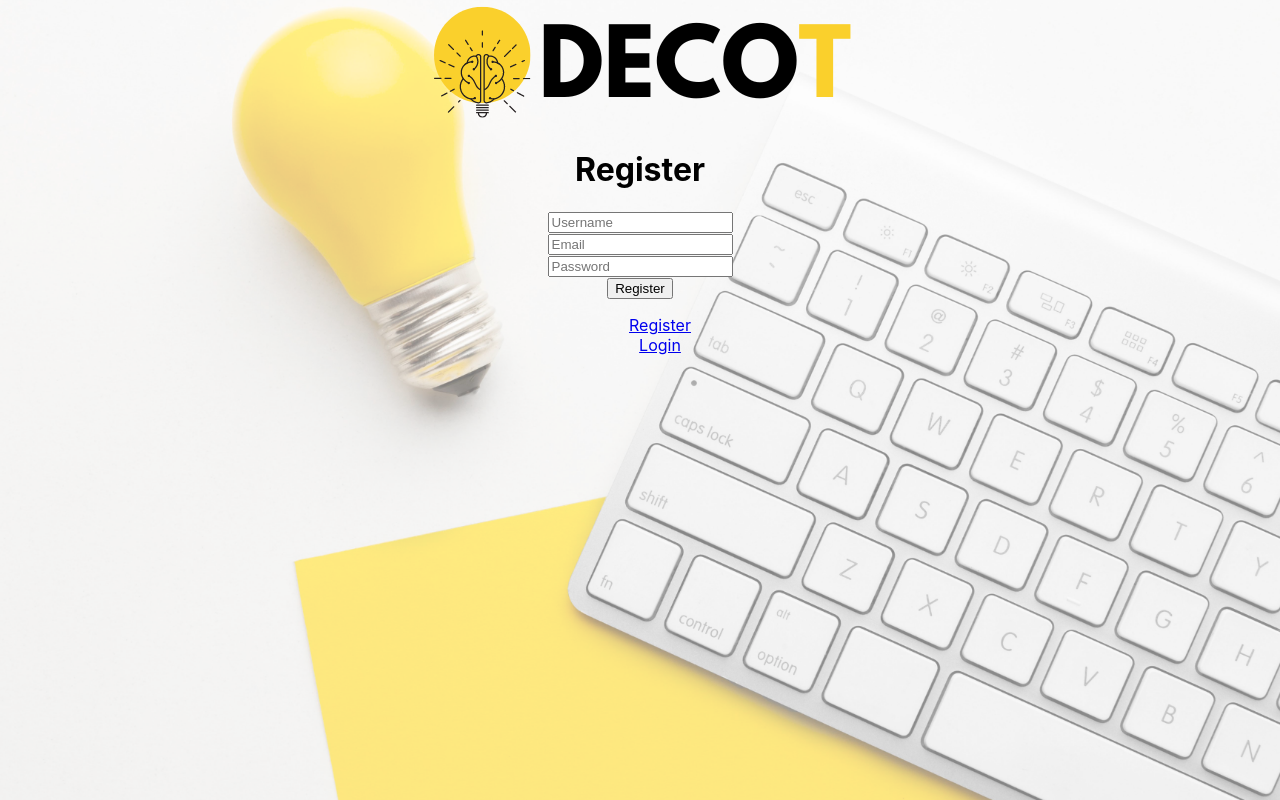
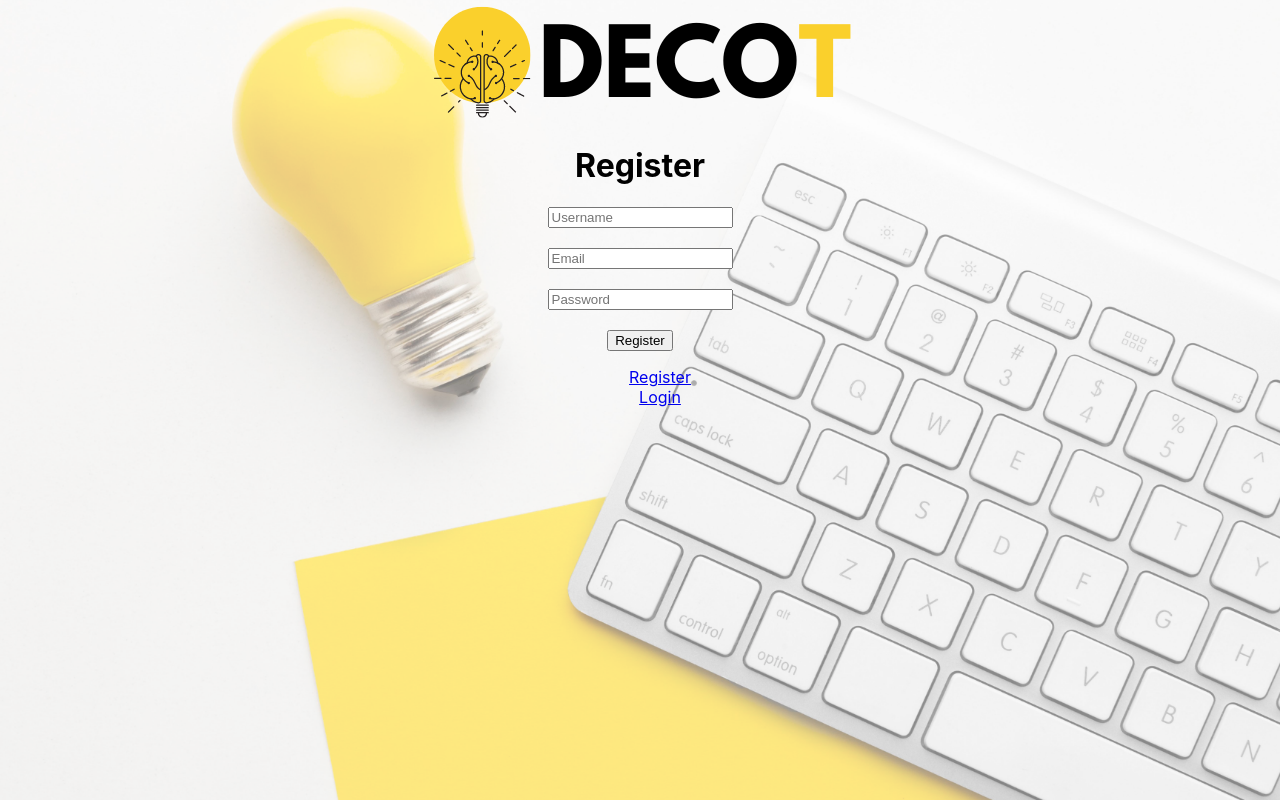
Before and after one commit to Chiaoyun29/Decot_frontend, a React (Create React App) app in the folder client/: page /register in a window 1280 px wide. Built offline with nearby package versions, Linux system fonts and the light colour scheme.

Commit message:
login register ui

```diff
--- a/client/src/components/auth/Register.js
+++ b/client/src/components/auth/Register.js
@@ -29,7 +29,7 @@ const Register = () => {
   };
 
   return (
-    <div>
+    <div className="box">
       <img src={logo} alt="logo" className="w-5/6 h-5/6 m-auto pt-5" />
       <h1>Register</h1>
       {errorMessage && <p>{errorMessage}</p>}
```
